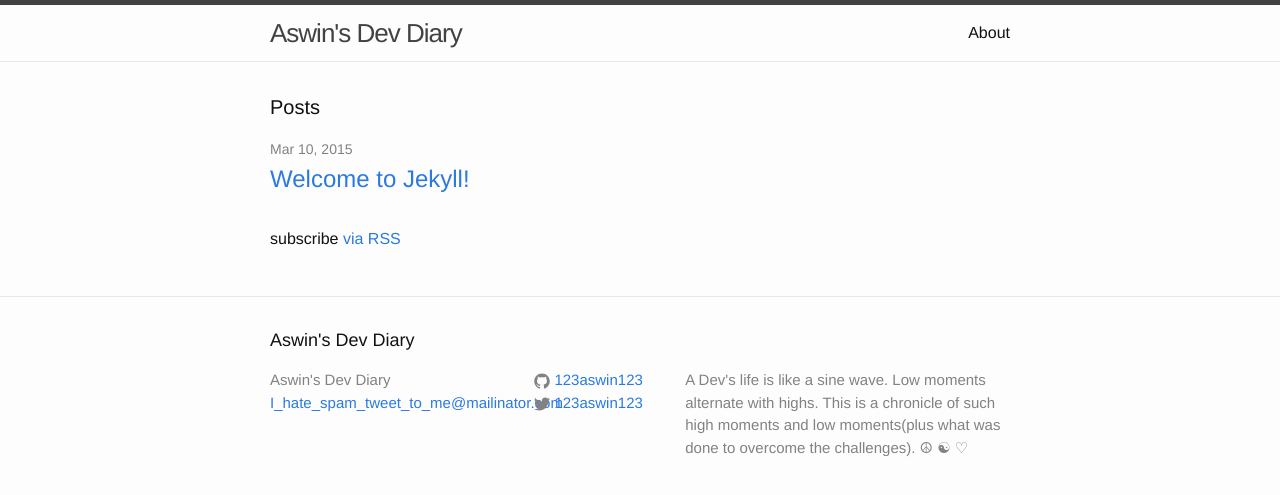
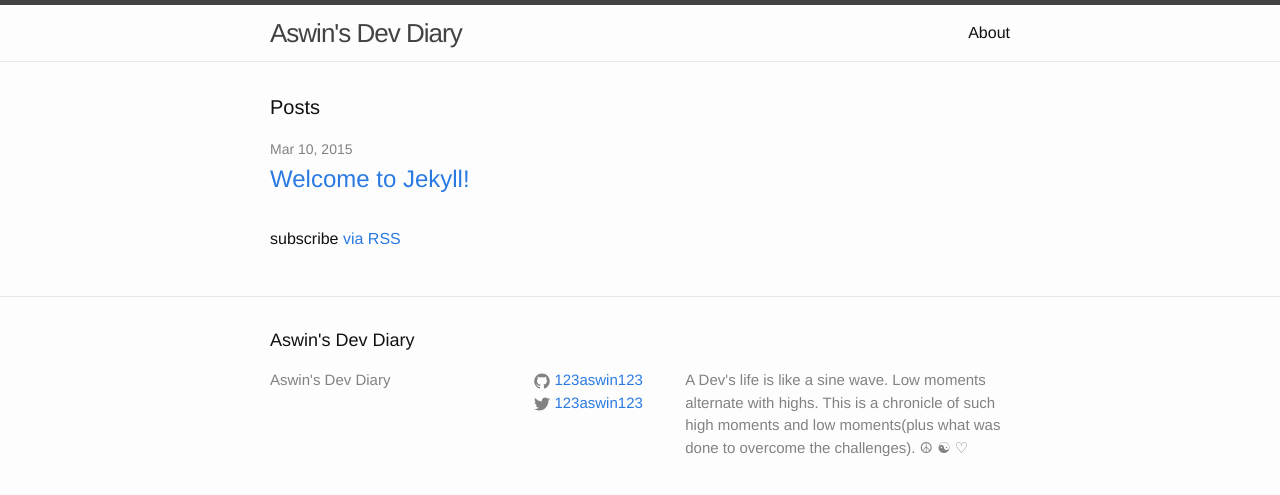
Before and after one commit to 123aswin123/123aswin123.github.io, a Jekyll site: the page built from index.html, in a window 1280 px wide. Shown: the top 495 px of the page. Built offline with Jekyll 4.4.1, drawn with Linux system fonts in a browser that asks for light colours.

Commit message:
Removed Email

```diff
--- a/_config.yml
+++ b/_config.yml
@@ -1,6 +1,6 @@
 # Site settings
 title: Aswin's Dev Diary
-email: I_hate_spam_tweet_to_me@mailinator.com
+
 description: > # this means to ignore newlines until "baseurl:"
   A Dev's life is like a sine wave. Low moments alternate with highs. This is a chronicle of such
   high moments and low moments(plus what was done to overcome the challenges).
```
